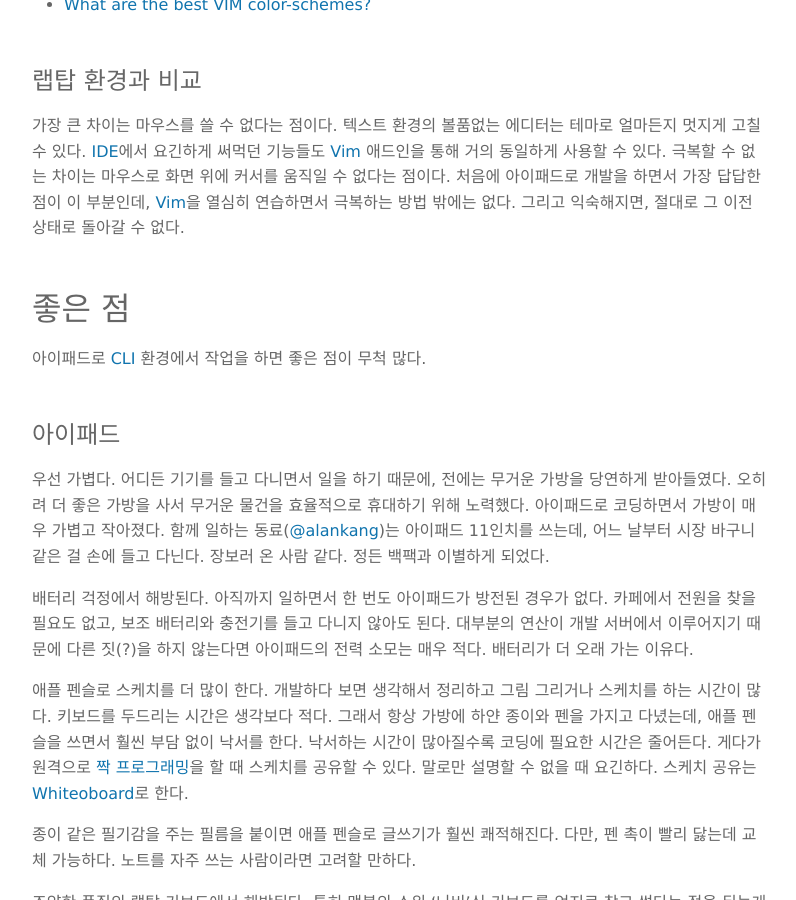
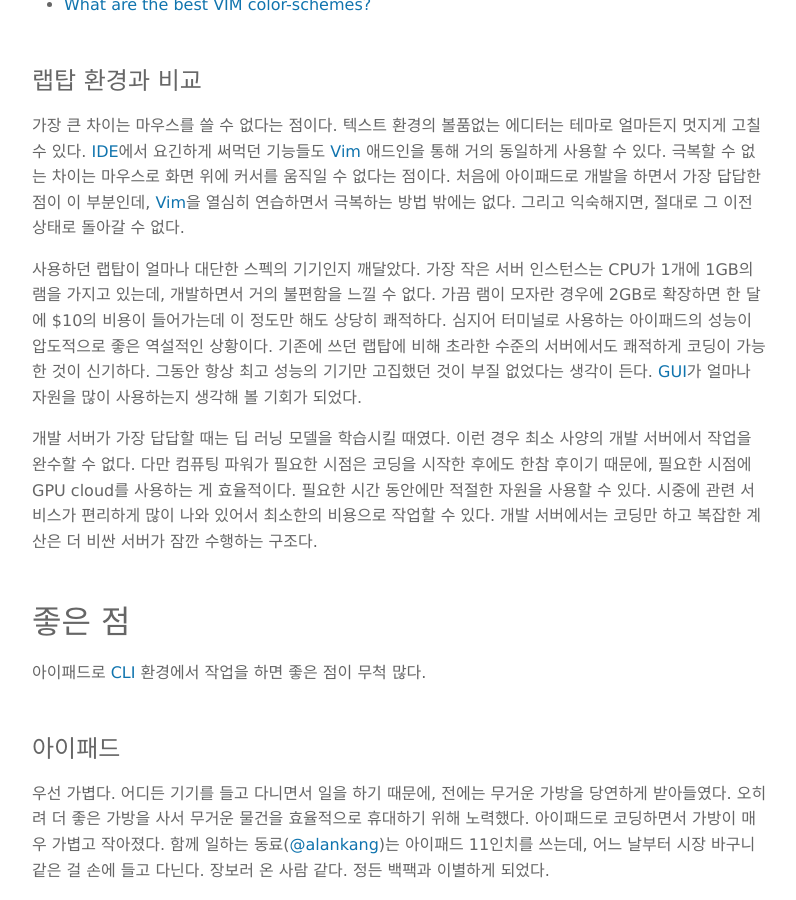
Before and after one commit to boxnwhiskr/boxnwhiskr.github.io, a Jekyll site: the page built from _posts/2020-01-11-coding_with_ipad.markdown, in a window 1280 px wide and 900 px high, scrolled down 16249 px. Shown: the whole window, without its empty margins (240-1036 px from the left). Built offline with Jekyll 4.4.1, drawn with Linux system fonts in a browser that asks for light colours; nearby versions of some CDN libraries; some web fonts are replaced.

Commit message:
Add paragraphs about dev server

```diff
--- a/_posts/2020-01-11-coding_with_ipad.markdown
+++ b/_posts/2020-01-11-coding_with_ipad.markdown
@@ -233,6 +233,10 @@ blink> mosh test-server
 
 가장 큰 차이는 마우스를 쓸 수 없다는 점이다. 텍스트 환경의 볼품없는 에디터는 테마로 얼마든지 멋지게 고칠 수 있다. [IDE](https://en.wikipedia.org/wiki/Integrated_development_environment)에서 요긴하게 써먹던 기능들도 [Vim](https://www.vim.org) 애드인을 통해 거의 동일하게 사용할 수 있다. 극복할 수 없는 차이는 마우스로 화면 위에 커서를 움직일 수 없다는 점이다. 처음에 아이패드로 개발을 하면서 가장 답답한 점이 이 부분인데, [Vim](https://www.vim.org)을 열심히 연습하면서 극복하는 방법 밖에는 없다. 그리고 익숙해지면, 절대로 그 이전 상태로 돌아갈 수 없다.
 
+사용하던 랩탑이 얼마나 대단한 스펙의 기기인지 깨달았다. 가장 작은 서버 인스턴스는 CPU가 1개에 1GB의 램을 가지고 있는데, 개발하면서 거의 불편함을 느낄 수 없다. 가끔 램이 모자란 경우에 2GB로 확장하면 한 달에 $10의 비용이 들어가는데 이 정도만 해도 상당히 쾌적하다. 심지어 터미널로 사용하는 아이패드의 성능이 압도적으로 좋은 역설적인 상황이다. 기존에 쓰던 랩탑에 비해 초라한 수준의 서버에서도 쾌적하게 코딩이 가능한 것이 신기하다. 그동안 항상 최고 성능의 기기만 고집했던 것이 부질 없었다는 생각이 든다. [GUI](https://en.wikipedia.org/wiki/Graphical_user_interface)가 얼마나 자원을 많이 사용하는지 생각해 볼 기회가 되었다.
+
+개발 서버가 가장 답답할 때는 딥 러닝 모델을 학습시킬 때였다. 이런 경우 최소 사양의 개발 서버에서 작업을 완수할 수 없다. 다만 컴퓨팅 파워가 필요한 시점은 코딩을 시작한 후에도 한참 후이기 때문에, 필요한 시점에 GPU cloud를 사용하는 게 효율적이다. 필요한 시간 동안에만 적절한 자원을 사용할 수 있다. 시중에 관련 서비스가 편리하게 많이 나와 있어서 최소한의 비용으로 작업할 수 있다. 개발 서버에서는 코딩만 하고 복잡한 계산은 더 비싼 서버가 잠깐 수행하는 구조다.
+
 # 좋은 점
 
 아이패드로 [CLI](https://en.m.wikipedia.org/wiki/Command-line_interface) 환경에서 작업을 하면 좋은 점이 무척 많다.
```
